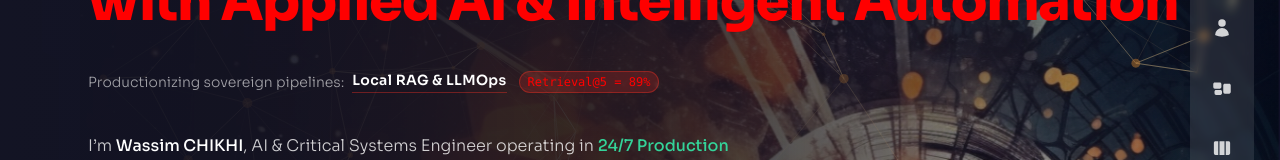
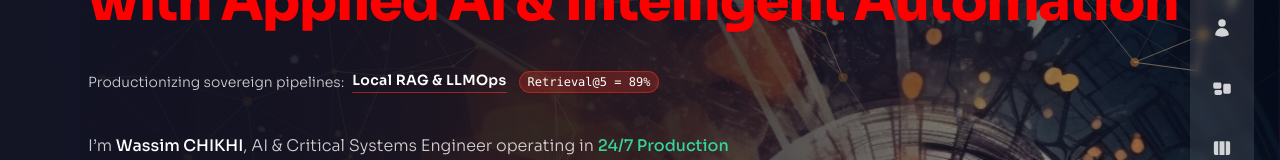
Before and after one commit to vvazzim/Portfolio, a Next.js app: page / in a window 1280 px wide. Shown: the part 282-442 px from the top of the page. Built offline with nearby package versions, Linux system fonts and the light colour scheme.

Commit message:
style(home): enhance hero rotator contrast and crispness across all slides

```diff
--- a/components/HeroRotator.js
+++ b/components/HeroRotator.js
@@ -56,14 +56,14 @@ const HeroRotator = () => {
           initial={{ opacity: 0, y: 12 }}
           animate={{ opacity: 1, y: 0 }}
           exit={{ opacity: 0, y: -12 }}
-          transition={{ duration: 0.35, ease: 'easeOut' }}
-          className="flex flex-wrap items-center justify-center xl:justify-start gap-x-2 text-xs sm:text-sm font-light text-white/90"
+          transition={{ duration: 0.25, ease: 'easeOut' }}
+          className="flex flex-wrap items-center justify-center xl:justify-start gap-x-2 text-xs sm:text-sm font-light text-white"
         >
-          <span className="text-white/60 hidden sm:inline">{current.prefix}</span>
-          <span className="font-semibold text-white tracking-wide border-b border-accent/40 pb-0.5">
+          <span className="text-white/80 hidden sm:inline">{current.prefix}</span>
+          <span className="font-semibold text-white tracking-wide border-b border-accent/60 pb-0.5">
             {current.highlight}
           </span>
-          <span className="inline-flex items-center px-2 py-0.5 rounded-full text-[10px] sm:text-xs font-mono font-medium bg-accent/20 text-accent border border-accent/40 shadow-sm ml-1">
+          <span className="inline-flex items-center px-2 py-0.5 rounded-full text-[10px] sm:text-xs font-mono font-medium bg-accent/25 text-white border border-accent/50 shadow-sm ml-1">
             {current.badge}
           </span>
         </motion.div>
```
